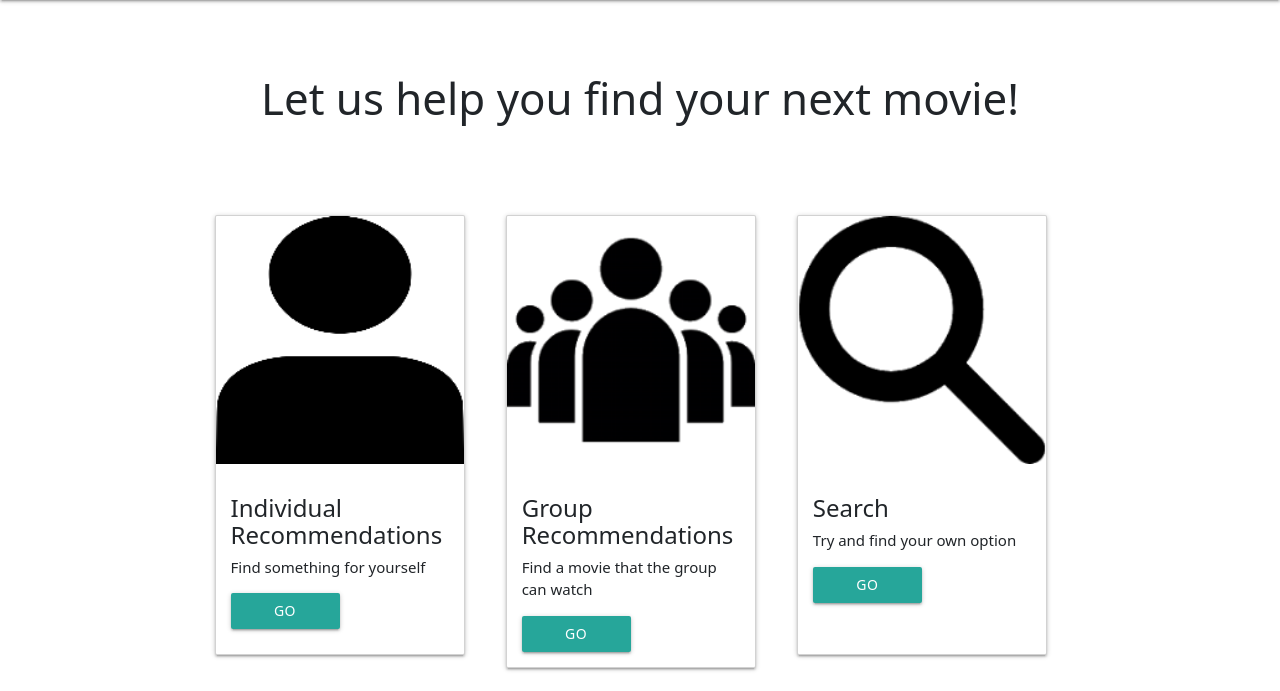
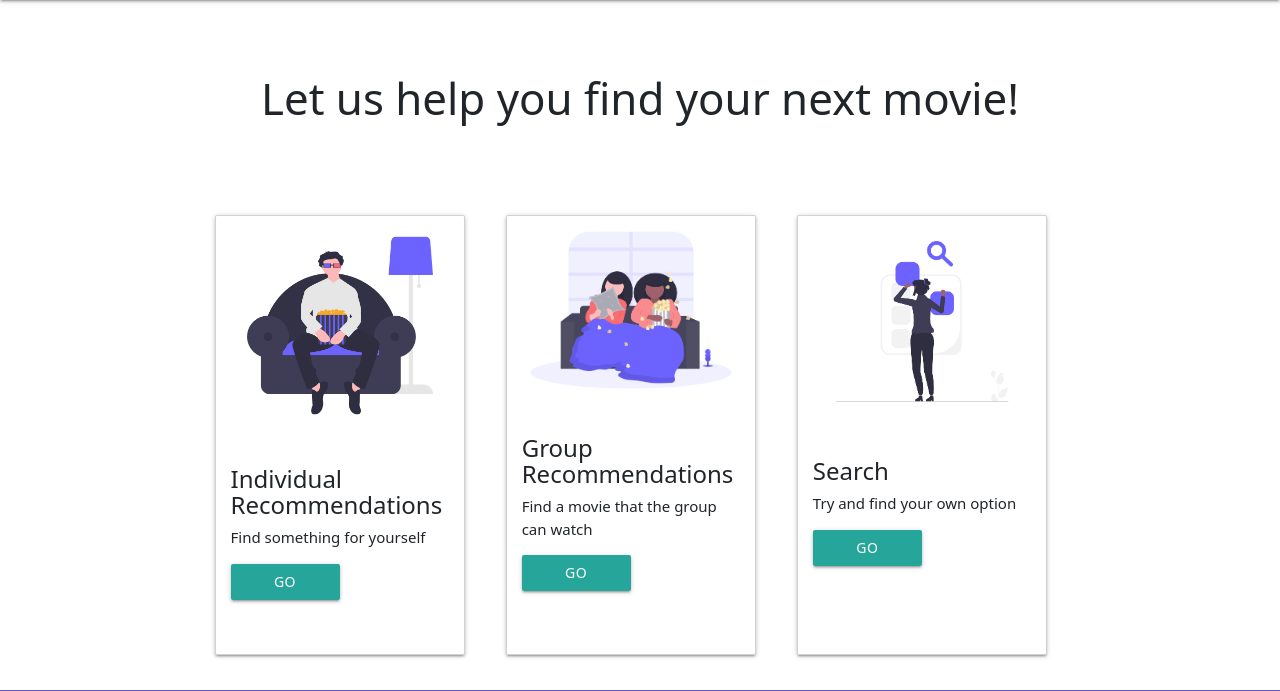
Before and after one commit to lycheelije/ML-Movie-Rec, a Flask app: page / in a window 1280 px wide. Shown: the part 64-755 px from the top of the page. Run offline with Flask 2, Linux system fonts and the light colour scheme; some libraries are stand-ins or nearby versions.

Commit message:
updated main page icons

```diff
--- a/mlmr-project/templates/index.html
+++ b/mlmr-project/templates/index.html
@@ -58,7 +58,7 @@
     <div class="row">
       <div class="col">
         <div class="card card-homepage">
-            <img src="{{url_for('static', filename='single_icon.png')}}" class="card-img-top" alt="...">
+            <img src="{{url_for('static', filename='undraw_home_cinema.png')}}" class="card-img-top" alt="...">
             <div class="card-body">
                 <h5 class="card-title">Individual Recommendations</h5>
                 <p class="card-text">Find something for yourself</p>
@@ -68,7 +68,7 @@
       </div>
         <div class="col">
           <div class="card card-homepage">
-              <img src="{{url_for('static', filename='group_icon.png')}}" class="card-img-top" alt="...">
+              <img src="{{url_for('static', filename='undraw_group.png')}}" class="card-img-top" alt="...">
               <div class="card-body">
                   <h5 class="card-title">Group Recommendations</h5>
                   <p class="card-text">Find a movie that the group can watch</p>
@@ -78,7 +78,7 @@
       </div>
         <div class="col">
             <div class="card card-homepage">
-                <img src="{{url_for('static', filename='search_icon.png')}}" class="card-img-top" alt="...">
+                <img src="{{url_for('static', filename='undraw_search.png')}}" class="card-img-top" alt="...">
                 <div class="card-body">
                     <h5 class="card-title">Search</h5>
                     <p class="card-text">Try and find your own option</p>
```
Also changed, not shown: mlmr-project/static/undraw_group.png (added), mlmr-project/static/undraw_home_cinema.png (added), mlmr-project/static/undraw_search.png (added).
